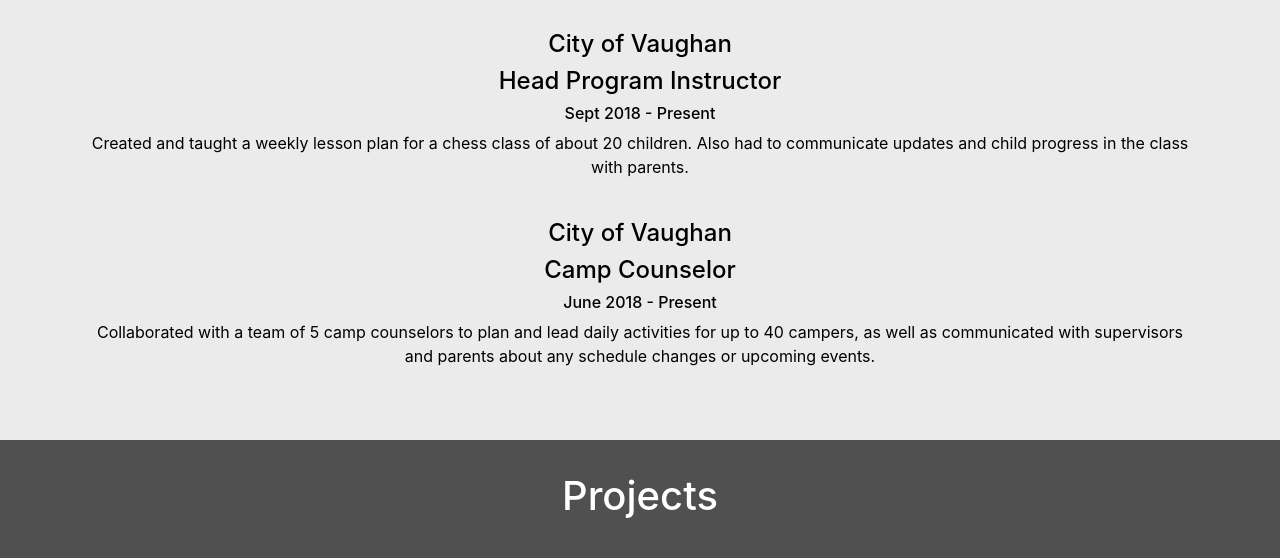
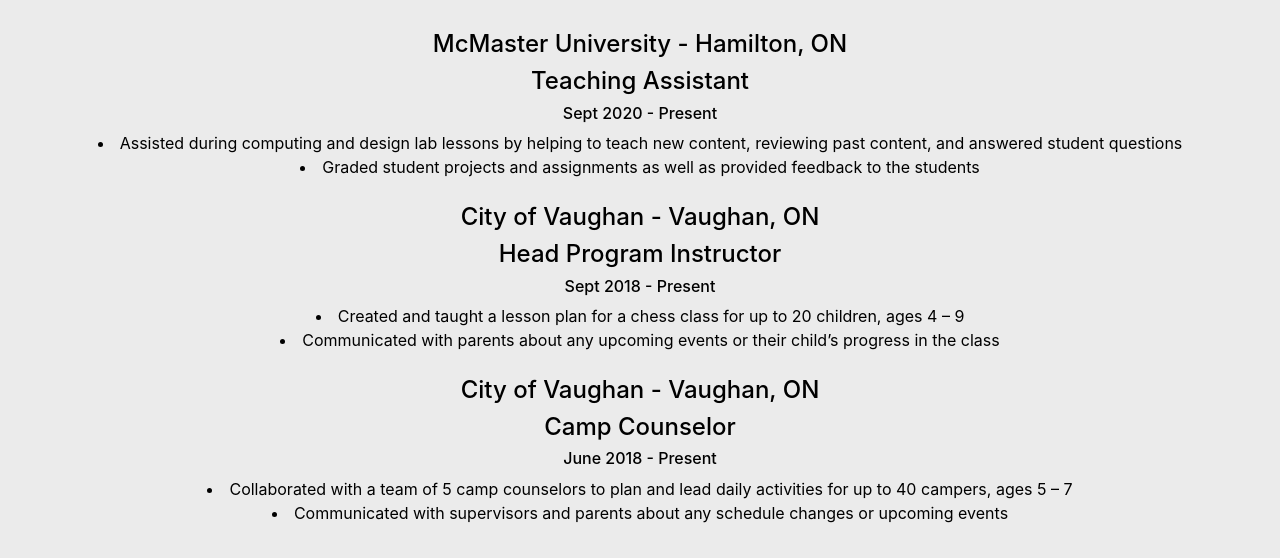
Before and after one commit to GilbertCherrie/GilbertCherrie.github.io, a plain HTML site: page index.html in a window 1280 px wide. Shown: the part 2647-3205 px from the top of the page. Drawn offline with nearby package versions, Linux system fonts and the light colour scheme; a script that the page names is missing.

Commit message:
Add files via upload

```diff
--- a/index.html
+++ b/index.html
@@ -180,19 +180,30 @@
       </div>
 
       <div class="container school">
-        <h3>City of Vaughan</h3>
+        <h3>McMaster University - Hamilton, ON</h3>
+        <h3>Teaching Assistant</h3>
+        <h4>Sept 2020 - Present</h4>
+        <li>Assisted during computing and design lab lessons by helping to teach new content, reviewing past content, and answered student questions</li>
+        <li>Graded student projects and assignments as well as provided feedback to the students</li>
+        <br>
+        <h3>City of Vaughan - Vaughan, ON</h3>
         <h3>Head Program Instructor</h3>
         <h4>Sept 2018 - Present</h4>
-        <p>Created and taught a weekly lesson plan for a chess class of about 20 children. Also had to communicate updates and child progress in the class with parents. </p>
+        <li>Created and taught a lesson plan for a chess class for up to 20 children, ages 4 – 9</li>
+        <li>Communicated with parents about any upcoming events or their child’s progress in the class</li>
         <br>
-        <h3>City of Vaughan</h3>
+        <h3>City of Vaughan - Vaughan, ON</h3>
         <h3>Camp Counselor</h3>
         <h4>June 2018 - Present</h4>
-        <p id = "Projects">Collaborated with a team of 5 camp counselors
+        <li>Collaborated with a team of 5 camp counselors
           to plan and lead daily activities for up to 40
-          campers, as well as communicated with supervisors and parents
+          campers, ages 5 – 7 </li>
+        <li>Communicated with supervisors and parents
           about any schedule changes or upcoming
-          events.</p>
+          events
+          </li>
+
+
       </div>
     </section>
 
@@ -205,7 +216,7 @@
       <div class="container cards">
 
       <div class="card" id="card1">
-        <img src="Images/map.png" class="card-img-top" alt="map of USA">
+        <img src="Images/house.jpg" class="card-img-top" alt="picture of a house">
         <h5 class="card-title" style="color: black;">US Housing Value App (Academic)</h5>
         <div class="card-body">
           <p class="card-text" style="color:black; font-size: 2vh;">Worked in a group of 5 people to create a Java app capable of analyzing data from a US housing price data set and air pollution data set. We used
```
